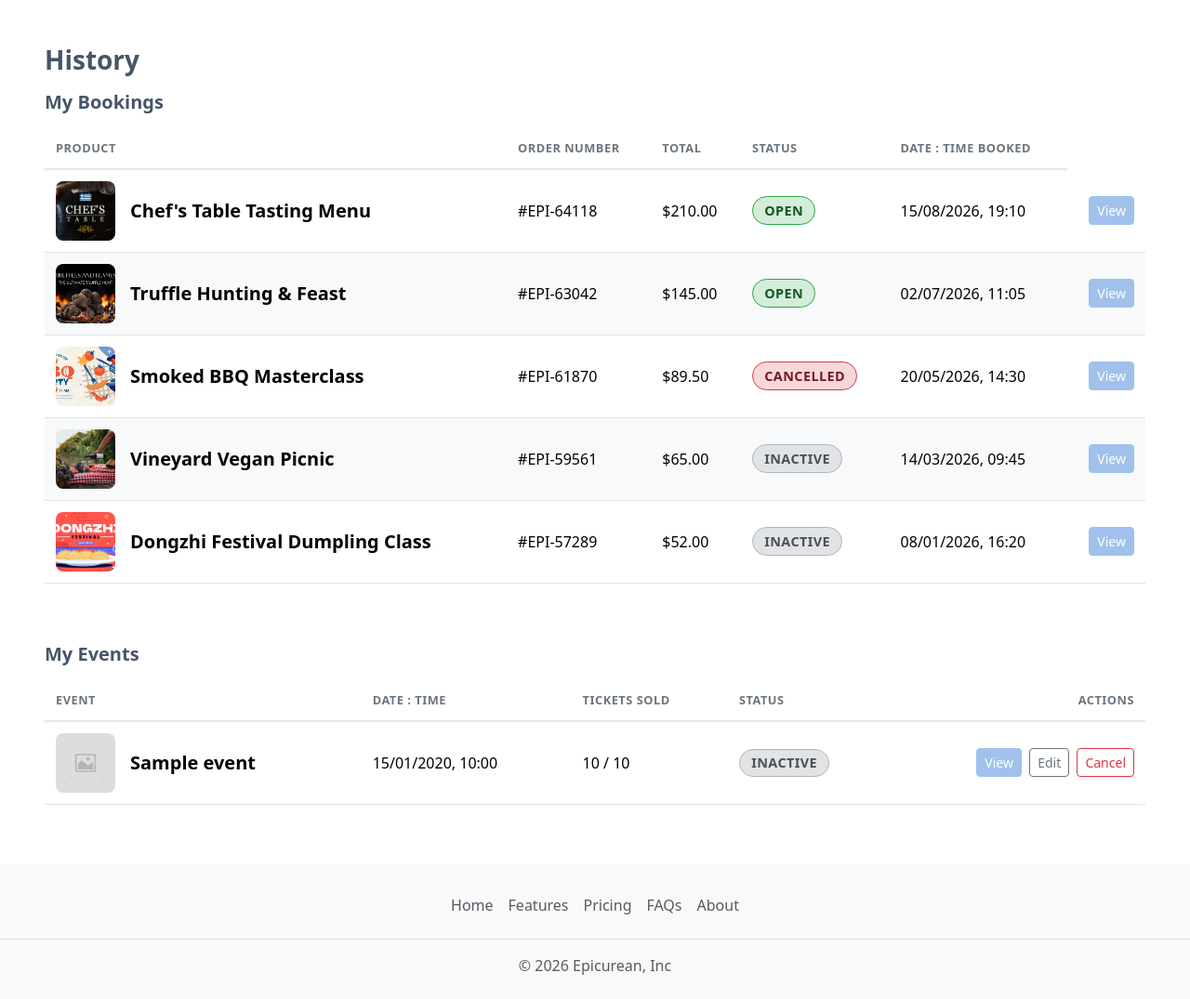
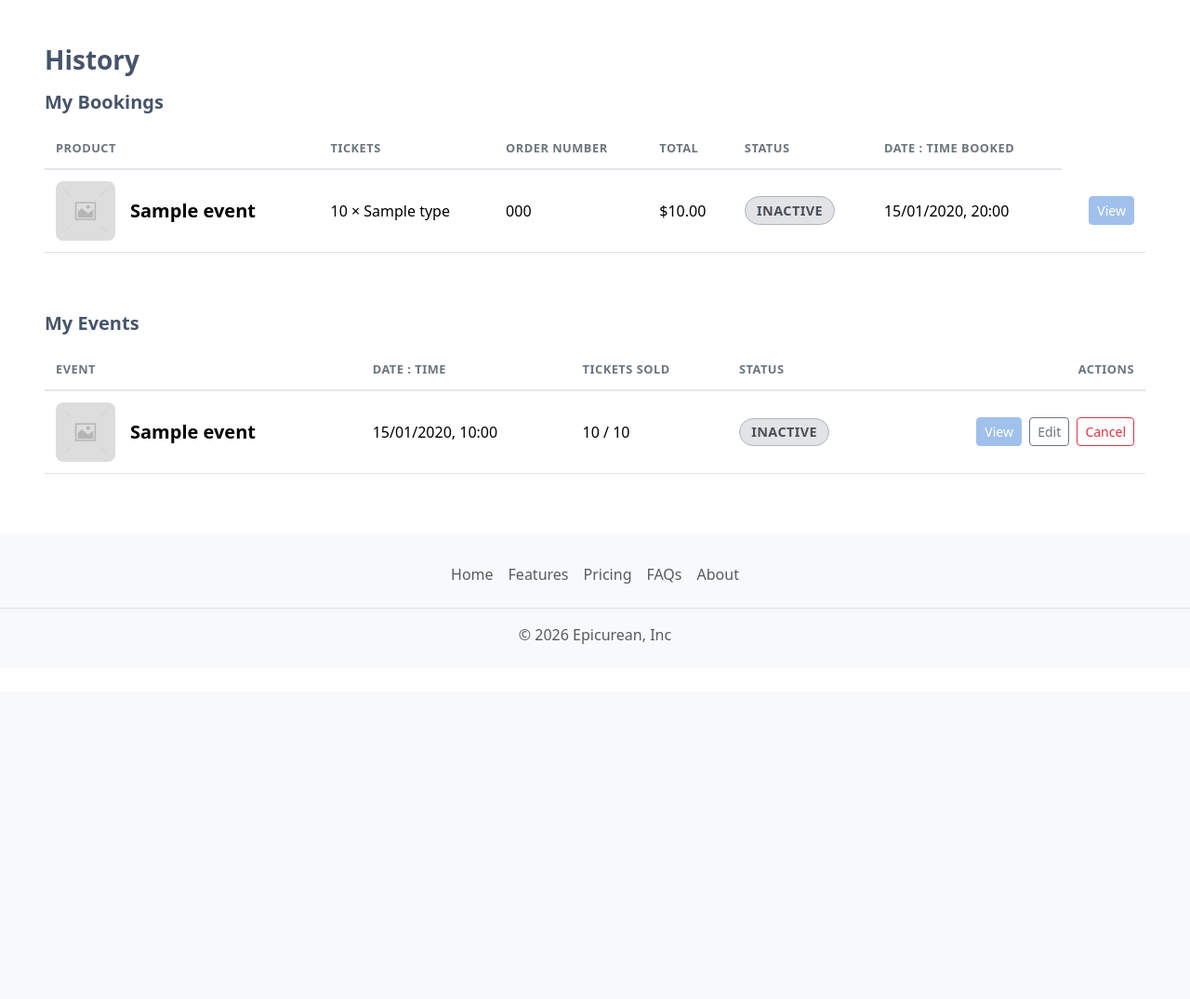
Before and after one commit to ctrl-alt-decay/IAB207-Ryan-Group-5-A2, a Flask app: page /history in a window 1280 px wide. Shown: the part 56-1131 px from the top of the page at 93% size. After the commit the page ends 749 px from the top, so only its background shows below. Run offline with Flask 3, Linux system fonts and the light colour scheme; a user stored in the database is signed in; tables that the repository leaves empty hold one stand-in row (values such as "Sample post"); some libraries are stand-ins or nearby versions.

Commit message:
Show the user's real bookings on the history page (#22)
My Bookings now lists the logged-in user's own bookings, newest first,
in place of the five static A1 rows. Each row shows the event, tickets
(e.g. "2 x Adult"), order number, total, the event's status and when it
was booked, and View opens that booking's order page. Users with no
bookings see a short message with a link to browse events.

Booking times are stored in UTC, so a new local_time template filter
shows them in Brisbane time (UTC+10, no daylight saving).

```diff
--- a/a2_group5/epicurean/templates/history.html
+++ b/a2_group5/epicurean/templates/history.html
@@ -1,5 +1,6 @@
 {# History page (route main.history, login required). Two sections:
-     - Bookings: still the static A1 rows, not the user's real bookings (#22).
+     - My Bookings (#22): the logged-in user's bookings, newest first. View
+       opens the booking's order page, which only its buyer can open.
      - My Events: the events the logged-in user created, with Edit and Cancel
        (#24). Those buttons only appear here for the owner, and main.edit_event
        and main.cancel_event check ownership again on the server. #}
@@ -19,6 +20,12 @@
            to scroll a table sideways (it doesn't fit below 992px). Bootstrap's
            d-* classes show one and hide the other. #}
 
+        {# "2 × Adult" #}
+        {% macro booking_tickets(booking) -%}
+        {{ booking.quantity }} &times; {{ booking.ticket_type.name }}
+        {%- endmacro %}
+
+        {% if bookings %}
         <!-- ==== Booking table (lg and up) ============================== -->
         <div class="row d-none d-lg-flex">
             <div class="col-12">
@@ -27,6 +34,7 @@
                         <thead>
                             <tr>
                                 <th>Product</th>
+                                <th>Tickets</th>
                                 <th>Order Number</th>
                                 <th>Total</th>
                                 <th>Status</th>
@@ -35,71 +43,22 @@
                             </tr>
                         </thead>
                         <tbody>
+                            {% for booking in bookings %}
                             <tr>
                                 <td>
                                     <div class="d-flex align-items-center">
-                                        <img src="{{ url_for('static', filename='img/chef-table_event.jpg') }}" class="history-table-thumb me-3" alt="Chef's Table Tasting Menu">
-                                        <span class="entry-title">Chef's Table Tasting Menu</span>
+                                        <img src="{{ url_for('static', filename=booking.event.image_path) }}" class="history-table-thumb me-3" alt="{{ booking.event.title }}">
+                                        <span class="entry-title">{{ booking.event.title }}</span>
                                     </div>
                                 </td>
-                                <td>#EPI-64118</td>
-                                <td>$210.00</td>
-                                <td><span class="event-status event-status--available">Open</span></td>
-                                <td>15/08/2026, 19:10</td>
-                                <td class="text-end"><a href="{{ url_for('main.index') }}" class="btn btn-primary btn-sm">View</a></td>
+                                <td>{{ booking_tickets(booking) }}</td>
+                                <td>{{ booking.order_number }}</td>
+                                <td>${{ '%.2f'|format(booking.total_price) }}</td>
+                                <td>{{ status_badge(booking.event.status) }}</td>
+                                <td>{{ booking.booked_at|local_time }}</td>
+                                <td class="text-end"><a href="{{ url_for('main.order_confirmation', order_number=booking.order_number) }}" class="btn btn-primary btn-sm">View</a></td>
                             </tr>
-                            <tr>
-                                <td>
-                                    <div class="d-flex align-items-center">
-                                        <img src="{{ url_for('static', filename='img/truffle-hunt_event.jpg') }}" class="history-table-thumb me-3" alt="Truffle Hunting &amp; Feast">
-                                        <span class="entry-title">Truffle Hunting &amp; Feast</span>
-                                    </div>
-                                </td>
-                                <td>#EPI-63042</td>
-                                <td>$145.00</td>
-                                <td><span class="event-status event-status--available">Open</span></td>
-                                <td>02/07/2026, 11:05</td>
-                                <td class="text-end"><a href="{{ url_for('main.index') }}" class="btn btn-primary btn-sm">View</a></td>
-                            </tr>
-                            <tr>
-                                <td>
-                                    <div class="d-flex align-items-center">
-                                        <img src="{{ url_for('static', filename='img/bbq-seminar_event.jpg') }}" class="history-table-thumb me-3" alt="Smoked BBQ Masterclass">
-                                        <span class="entry-title">Smoked BBQ Masterclass</span>
-                                    </div>
-                                </td>
-                                <td>#EPI-61870</td>
-                                <td>$89.50</td>
-                                <td><span class="event-status event-status--cancelled">Cancelled</span></td>
-                                <td>20/05/2026, 14:30</td>
-                                <td class="text-end"><a href="{{ url_for('main.index') }}" class="btn btn-primary btn-sm">View</a></td>
-                            </tr>
-                            <tr>
-                                <td>
-                                    <div class="d-flex align-items-center">
-                                        <img src="{{ url_for('static', filename='img/vegan-vinyard_event.jpg') }}" class="history-table-thumb me-3" alt="Vineyard Vegan Picnic">
-                                        <span class="entry-title">Vineyard Vegan Picnic</span>
-                                    </div>
-                                </td>
-                                <td>#EPI-59561</td>
-                                <td>$65.00</td>
-                                <td><span class="event-status event-status--inactive">Inactive</span></td>
-                                <td>14/03/2026, 09:45</td>
-                                <td class="text-end"><a href="{{ url_for('main.index') }}" class="btn btn-primary btn-sm">View</a></td>
-                            </tr>
-                            <tr>
-                                <td>
-                                    <div class="d-flex align-items-center">
-                                        <img src="{{ url_for('static', filename='img/dumpling-dongzhi-festival_event.jpg') }}" class="history-table-thumb me-3" alt="Dongzhi Festival Dumpling Class">
-                                        <span class="entry-title">Dongzhi Festival Dumpling Class</span>
-                                    </div>
-                                </td>
-                                <td>#EPI-57289</td>
-                                <td>$52.00</td>
-                                <td><span class="event-status event-status--inactive">Inactive</span></td>
-                                <td>08/01/2026, 16:20</td>
-                                <td class="text-end"><a href="{{ url_for('main.index') }}" class="btn btn-primary btn-sm">View</a></td>
-                            </tr>
+                            {% endfor %}
                         </tbody>
                     </table>
                 </div>
@@ -107,46 +66,44 @@
         </div>
 
         <!-- ==== Booking cards (below lg) ============================== -->
-        {% macro booking_card(image, product, order_number, total, status, status_class, booked) %}
+        <ul class="list-unstyled d-lg-none mb-0">
+            {% for booking in bookings %}
             <li class="event-form-card booking-card">
                 <div class="d-flex align-items-center mb-3">
-                <img src="{{ url_for('static', filename='img/' ~ image) }}" class="history-table-thumb me-3" alt="{{ product }}">
-                <h3 class="entry-title mb-0">{{ product }}</h3>
+                    <img src="{{ url_for('static', filename=booking.event.image_path) }}" class="history-table-thumb me-3" alt="{{ booking.event.title }}">
+                    <h3 class="entry-title mb-0">{{ booking.event.title }}</h3>
                 </div>
                 <dl class="booking-card-details">
                     <div class="booking-card-item">
+                        <dt>Tickets</dt>
+                        <dd>{{ booking_tickets(booking) }}</dd>
+                    </div>
+                    <div class="booking-card-item">
                         <dt>Order Number</dt>
-                    <dd>{{ order_number }}</dd>
+                        <dd>{{ booking.order_number }}</dd>
                     </div>
                     <div class="booking-card-item">
                         <dt>Total</dt>
-                    <dd>{{ total }}</dd>
+                        <dd>${{ '%.2f'|format(booking.total_price) }}</dd>
                     </div>
                     <div class="booking-card-item">
                         <dt>Status</dt>
-                    <dd><span class="event-status {{ status_class }}">{{ status }}</span></dd>
+                        <dd>{{ status_badge(booking.event.status) }}</dd>
                     </div>
                     <div class="booking-card-item">
                         <dt>Date : Time Booked</dt>
-                    <dd>{{ booked }}</dd>
+                        <dd>{{ booking.booked_at|local_time }}</dd>
                     </div>
                 </dl>
-            <a href="{{ url_for('main.index') }}" class="btn btn-primary btn-sm w-100">View</a>
+                <a href="{{ url_for('main.order_confirmation', order_number=booking.order_number) }}" class="btn btn-primary btn-sm w-100">View</a>
             </li>
-        {% endmacro %}
-
-        <ul class="list-unstyled d-lg-none mb-0">
-            {{ booking_card('chef-table_event.jpg', "Chef's Table Tasting Menu", '#EPI-64118', '$210.00',
-                            'Open', 'event-status--available', '15/08/2026, 19:10') }}
-            {{ booking_card('truffle-hunt_event.jpg', 'Truffle Hunting & Feast', '#EPI-63042', '$145.00',
-                            'Open', 'event-status--available', '02/07/2026, 11:05') }}
-            {{ booking_card('bbq-seminar_event.jpg', 'Smoked BBQ Masterclass', '#EPI-61870', '$89.50',
-                            'Cancelled', 'event-status--cancelled', '20/05/2026, 14:30') }}
-            {{ booking_card('vegan-vinyard_event.jpg', 'Vineyard Vegan Picnic', '#EPI-59561', '$65.00',
-                            'Inactive', 'event-status--inactive', '14/03/2026, 09:45') }}
-            {{ booking_card('dumpling-dongzhi-festival_event.jpg', 'Dongzhi Festival Dumpling Class', '#EPI-57289', '$52.00',
-                            'Inactive', 'event-status--inactive', '08/01/2026, 16:20') }}
+            {% endfor %}
         </ul>
+        {% else %}
+        <p class="text-muted">
+            You haven't booked any tickets yet. <a href="{{ url_for('main.index') }}">Browse events</a>.
+        </p>
+        {% endif %}
 
         <!-- ==== My Events (#24) ============================== -->
         <h2 class="section-heading mt-5" id="myEvents">My Events</h2>
--- a/a2_group5/epicurean/views.py
+++ b/a2_group5/epicurean/views.py
@@ -1,7 +1,7 @@
 import os
 import secrets
 import uuid
-from datetime import date, timedelta
+from datetime import date, timedelta, timezone
 
 from flask import (Blueprint, render_template, request, redirect, url_for, flash,
                    current_app, abort)
@@ -13,8 +13,7 @@ from .models import Event, TicketType, Booking
 from .forms import BookingForm, EventForm, EditEventForm, CancelEventForm
 
 # Public site pages, events and booking. Endpoints are referenced as
-# 'main.<function>' in url_for(). Everything here reads the database except
-# the bookings table on the history page, which is still the static A1 one (#22).
+# 'main.<function>' in url_for().
 main_bp = Blueprint('main', __name__)
 
 # where uploaded event images are stored, relative to the static folder
@@ -30,6 +29,17 @@ EVENTS_PER_PAGE = 12
 POPULAR_MIN_LIKES = 100
 # a ticket type with any of these in its name counts as a kids' ticket
 KID_TICKET_WORDS = ('child', 'kid', 'family')
+# Times like Booking.booked_at are stored in UTC and shown in Brisbane time,
+# which is UTC+10 all year (Queensland has no daylight saving).
+SITE_TIMEZONE = timezone(timedelta(hours=10))
+
+
+@main_bp.app_template_filter('local_time')
+def local_time(value, fmt='%d/%m/%Y, %H:%M'):
+    """A stored UTC datetime as Brisbane time, e.g. {{ booking.booked_at|local_time }}."""
+    if value is None:
+        return ''
+    return value.replace(tzinfo=timezone.utc).astimezone(SITE_TIMEZONE).strftime(fmt)
 
 
 def this_weekend(today):
@@ -306,16 +316,20 @@ def _delete_uploaded_image(filename):
             os.remove(path)
 
 
-# Booking history plus, for #24, the events the user has created themselves.
-# The bookings table is still the static A1 one until #22.
+# Booking history (#22): the user's own bookings, newest first, plus (#24) the
+# events they have created themselves.
 @main_bp.route('/history')
 @login_required
 def history():
+    bookings = db.session.scalars(
+        db.select(Booking)
+        .where(Booking.user_id == current_user.id)
+        .order_by(Booking.booked_at.desc(), Booking.id.desc())).all()
     my_events = db.session.scalars(
         db.select(Event)
         .where(Event.owner_id == current_user.id)
         .order_by(Event.event_date.desc(), Event.event_time.desc())).all()
-    return render_template('history.html', my_events=my_events)
+    return render_template('history.html', bookings=bookings, my_events=my_events)
 
 
 # An event's own page (#20): the same layout for every event, filled from its row.
```
Lines whose indentation alone changed are shown as unchanged.
